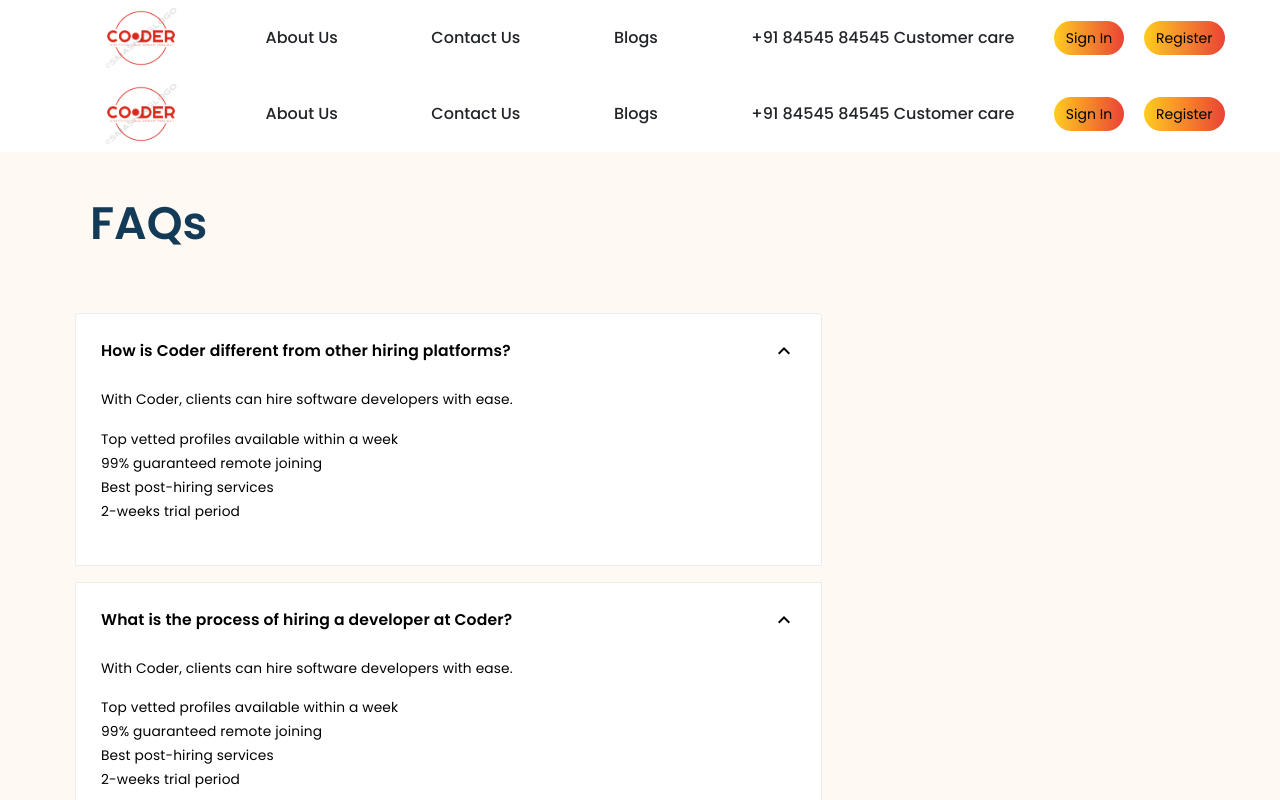
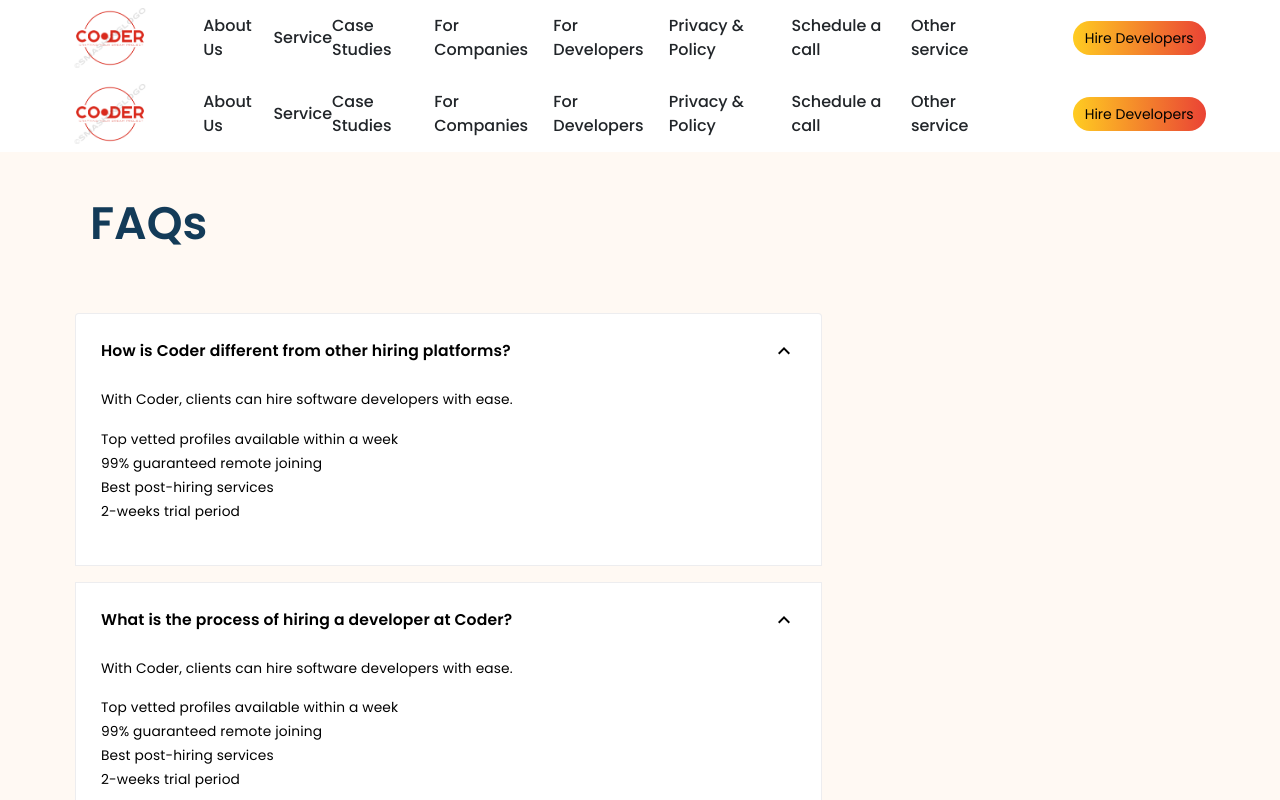
Before and after one commit to AryanShukla108/coder, a React (Create React App) app: page /navbar in a window 1280 px wide. Built offline with nearby package versions, Linux system fonts and the light colour scheme.

Commit message:
route-pages

```diff
--- a/src/components/NavBar.js
+++ b/src/components/NavBar.js
@@ -9,14 +9,19 @@ export const NavBar = () => {
       </div>
 
       <ul className='list'>
-        <li>About Us</li>
-        <li>Contact Us</li>
-        <li>Blogs</li>
-        <li><span>+91 84545 84545      Customer care </span></li>
+        <li onClick={() => (window.location.href = 'about-us')}>About Us</li>
+        <li onClick={() => (window.location.href = 'service')}>Service</li>
+        <li onClick={() => (window.location.href = 'project')}>Case Studies</li>
+        <li onClick={() => (window.location.href = 'healthcare')}>For Companies </li>
+        <li onClick={() => (window.location.href = 'contact-us')}>For Developers </li>
+        {/* <li>Reviews</li> */}
+        <li onClick={() => (window.location.href = 'privacy')}>Privacy & Policy</li>
+        <li onClick={() => (window.location.href = 'job')}>Schedule a call</li>
+        <li onClick={() => (window.location.href = 'service-other')}>Other service</li>
       </ul>
       <div className='nav-btn-box'>
-        <button className='nav-btn'> Sign In</button>
-        <button className='nav-btn'>  Register</button>
+        {/* <button className='nav-btn'> Sign In</button> */}
+        <button onClick={() => (window.location.href = 'hire')} className='nav-btn'>  Hire Developers</button>
       </div>
 
     </div>
--- a/src/css/navbar/navbar.scss
+++ b/src/css/navbar/navbar.scss
@@ -5,7 +5,7 @@
     width: 100%;
 
     .logo-box {
-        width: 20%;
+        width: 15%;
         justify-content: center;
         display: flex;
     }
@@ -18,7 +18,7 @@
 
     .list {
         margin: 0;
-        width: 60%;
+        width: 65%;
         display: flex;
         justify-content: space-between;
         list-style: none;
```
